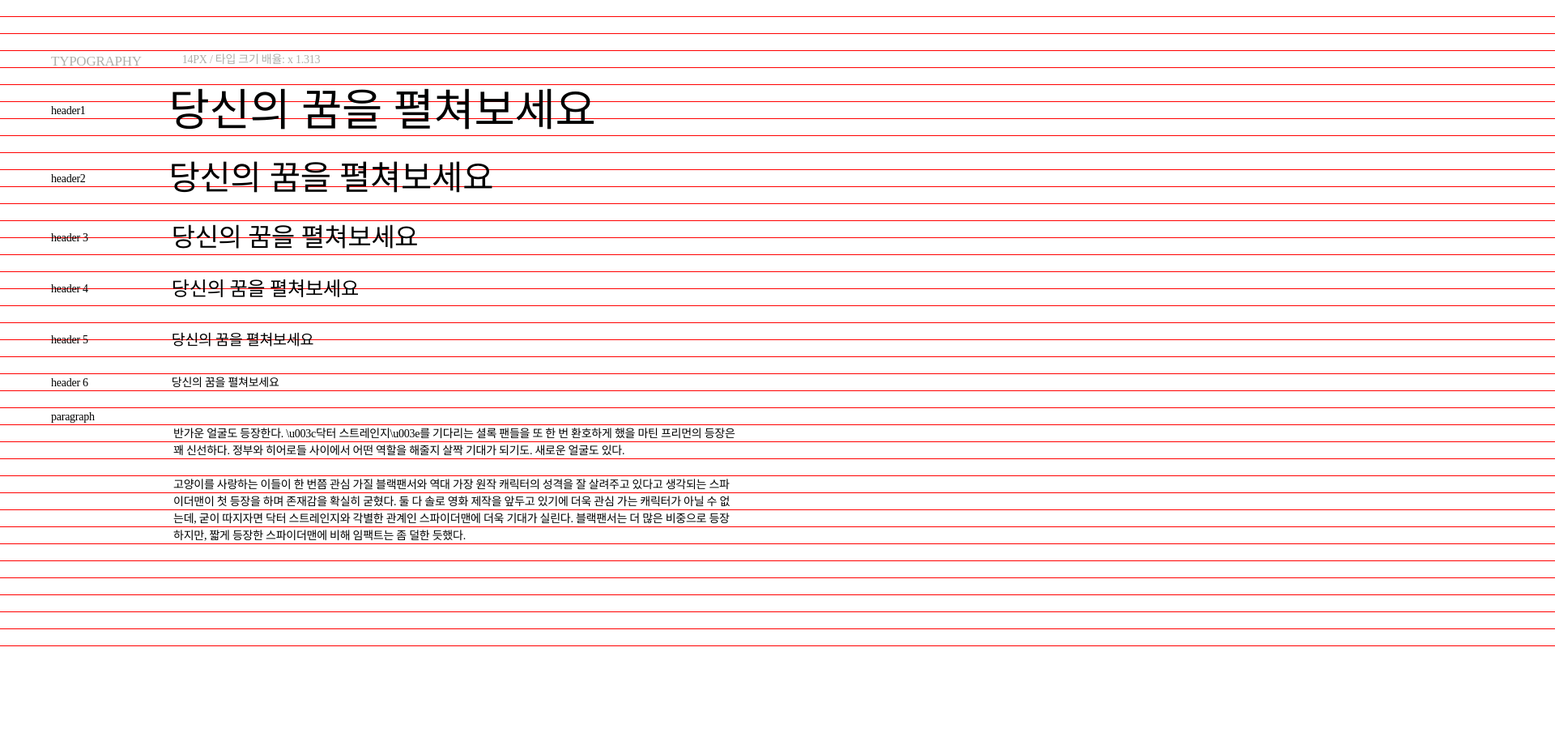
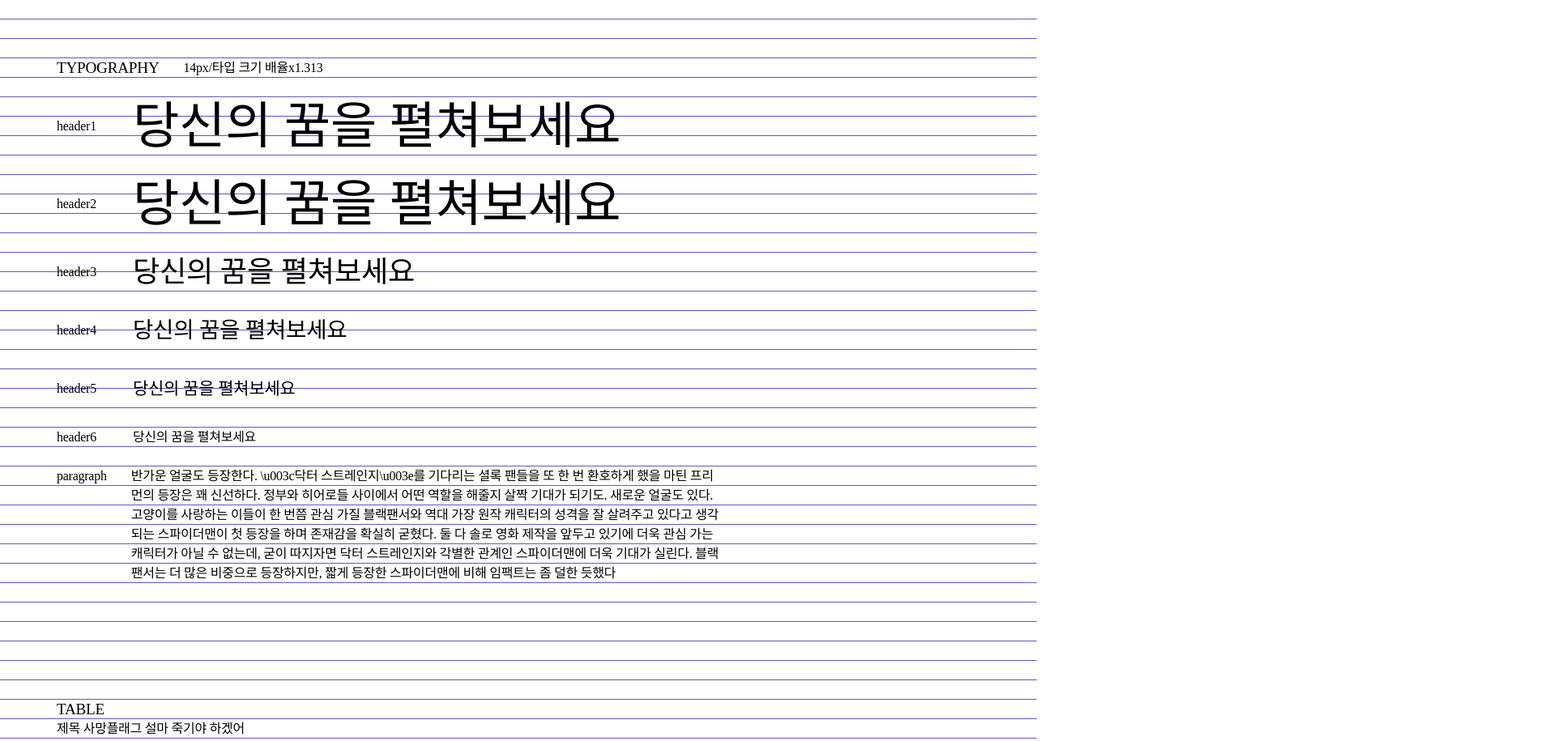
Before and after one commit to dajeong2/FDS_School, a plain HTML site: page 05-UI-kit/index.html in a window 1280 px wide. Shown: the top 915 px of the page at 81% size, 1920 px wide, since content can reach past the window. Before the commit the page ends 800 px from the top, so only its background shows below. Drawn offline with Linux system fonts and the light colour scheme; files that its build step writes are made by us from their sources.

Commit message:
ui-kit타입사이즈섹션완성

```diff
--- a/05-UI-kit/css/ui-kit.css
+++ b/05-UI-kit/css/ui-kit.css
@@ -1,83 +1,97 @@
 body * {
 	box-sizing: border-box;
 }
+body {
+	font-size: 1rem;
+	line-height: 1.5rem;
+	letter-spacing: -0.25px;
 
-body {
-	width: 1920px;
-	padding: 63px;
-	/*14px/24px*/
-	font-size: 14px;
-	line-height: 1.5;
-	letter-spacing: -0.25px;
-    background-image: linear-gradient(180deg, transparent 95%, red 95%);
-    background-size: 1px 21px;
 }
 
-/*타이포 크기 설정*/
-h1,h2,h3,h4,h5,h6,p,span {
-	margin-bottom: 21px;
+body:hover {
+	background: linear-gradient(transparent 95%, #6F4FCD 95% );
+	background-size: 0.07rem 1.5rem;
 }
 
-h1,h2,h3 { font-weight: 400;  }
-h1 { font-size: 54.63px;}
-h2 { font-size: 41.61px; }
-h1,h2 { line-height: 63px; }
-h3 { font-size: 31.69px; }
-h4 { font-size: 24.1355px; }
-h5 { font-size: 18.382px; }
-h3,h4,h5 { line-height: 42px; }
 
-/*section*/
-section {
-	width: 960px;
-	 }
+/*타입사이즈 설정*/
+h1, h2, h3, h4, h5, h6 { margin-bottom: 1.5rem; }
 
-.typograohy div.header {
+h6{
+	/* 1*1.313 */
+	font-size: 1rem;
+	line-height: 1.5rem;
+}
+h5{
+	/* 1.31*1.313 */
+	font-size: 1.313rem;
+	line-height: 3rem;
+}
+h4{
+	font-size: 1.7239rem;
+	line-height: 3rem;
+}
+h3{
+	font-size: 2.2635rem;
+	line-height: 3rem;
+}
+h2 {
+	font-size: 3.9023rem;
+	line-height: 4.5rem;
+}
+h1 {
+	font-size: 3.9023rem;
+	line-height: 4.5rem;
+}
 
-	width: 960px;
+/*
+타이포그래피
+*/
 
+[class$="-section"]{
+	width: 980px;
+	padding: 4.5rem 70px;
 }
-.typography .header .header-cap {
-	float: left;
-	margin: 0;
-	font-size: 17px;
-	color: #AFB0AB;
+
+/*타이포그래피 전체 영역 범위*/
+/*.typography-section {
+
+}*/
+
+/*타이포그래피 헤더 */
+.typography-section .header {
+	width: 980px;
+	margin-bottom: 1.5rem;
+}
+
+.title {
+	float:left;
+	margin-right: 30px;
+	font-size:1.2rem;
 	text-transform: uppercase;
 }
-.typography .header .set {
-	margin-left: 50px;
+.title, .t-size {
 	float: left;
-	color: #AFB0AB;
-}
-.typography .guide {
-	width: 960px;
 }
 
-/*타이포이름포지션속성의 부모요소*/
-.typography .guide .typo-list {
-	/*position: relative;*/
+/*t-size 여백조정*/
+.t-size {
+	/*float: left;*/
+	margin-right: 45px;
 }
-.typography .guide .name {
-	/*position: absolute;
-	top: translate();*/
-	margin: 0;
-	float: left;
+.t-size.l-10 {
+	margin-right: 30px;
+}
+.ro-3 { line-height: 4.5rem }
+.ro-2 { line-height: 3rem }
 
-}
-.typography .guide .name.l3 {
-	line-height: 63px;
-}
+/*마지막 문단은!*/
+ .wrap-paragraph {
+ 	float: left;
+ 	width: 730px;
+ }
 
-.typography .guide .name.l2 {
-	line-height: 42px;
-}
-.typography .guide .dec {
-	float: left;
-	margin-left: 103px;
+ /*테이블*/
 
-}
-.typography .guide .dec.right {
-	padding-right: 110px;
-	/*야매다롱,,, 어케 맞추는지몰겠당..*/
-	margin-left: 48px;
-}
+
+.
--- a/05-UI-kit/index.html
+++ b/05-UI-kit/index.html
@@ -3,67 +3,94 @@
 <head>
 	<meta charset="UTF-8">
 	<title>UI-kit</title>
-	<link rel="stylesheet" href="../Resources/reset.css">
+	<link rel="stylesheet" href="../Resources/initalize/reset.css">
 	<link rel="stylesheet" href="../Resources/common.css">
+	<link rel="stylesheet" href="../Resources/">
 	<link rel="stylesheet" href="css/ui-kit.css">
 </head>
 <body>
-	<section class="typography">
-		<div class="header clearfix">
-			<p class="header-cap">typography</p>
-			<p class="set">14PX / 타입 크기 배율: x 1.313</p>
-		</div>
-		<div class="guide">
-			<ol>
-				<li class="typo-list clearfix">
-					<p class="name l3">header1</p>
-					<div class="dec"><h1>당신의 꿈을 펼쳐보세요</h1></div>
-
+	<section class="typography-section">
+		<section class="header clearfix">
+			<div class="title">typography</div>
+			<p class="set">14px/타입 크기 배율x1.313</p>
+		</section>
+		<section class="container">
+			<ul>
+				<li class="clearfix">
+					<div class="t-size ro-3">header1</div>
+					<h1 class="t-preview">당신의 꿈을 펼쳐보세요</h1>
 				</li>
-				<li class="typo-list clearfix">
-					<p class="name l3">header2</p>
-					<div class="dec">
-					<h2>당신의 꿈을 펼쳐보세요</h2>
+				<li class="clearfix">
+					<div class="t-size ro-3">header2</div>
+					<h2 class="t-preview">당신의 꿈을 펼쳐보세요</h2>
+				</li>
+				<li class="clearfix">
+					<div class="t-size ro-2">header3</div>
+					<h3 class="t-preview">당신의 꿈을 펼쳐보세요</h3>
+				</li>
+				<li class="clearfix">
+					<div class="t-size ro-2 ">header4</div>
+					<h4 class="t-preview">당신의 꿈을 펼쳐보세요</h4>
+				</li>
+				<li class="clearfix">
+					<div class="t-size ro-2">header5</div>
+					<h5 class="t-preview">당신의 꿈을 펼쳐보세요</h5>
+				</li>
+				<li class="clearfix">
+					<div class="t-size">header6</div>
+					<h6 class="t-preview">당신의 꿈을 펼쳐보세요</h6>
+				</li>
+				<li class="clearfix">
+					<div class="t-size l-10">paragraph</div>
+					<div class="wrap-paragraph">
+						<p class="p-preview">반가운 얼굴도 등장한다. \u003c닥터 스트레인지\u003e를 기다리는 셜록 팬들을 또 한 번 환호하게 했을 마틴 프리먼의 등장은 꽤 신선하다. 정부와 히어로들 사이에서 어떤 역할을 해줄지 살짝 기대가 되기도. 새로운 얼굴도 있다.</p>
+						<p class="p-preview">고양이를 사랑하는 이들이 한 번쯤 관심 가질 블랙팬서와 역대 가장 원작 캐릭터의 성격을 잘 살려주고 있다고 생각되는 스파이더맨이 첫 등장을 하며 존재감을 확실히 굳혔다. 둘 다 솔로 영화 제작을 앞두고 있기에 더욱 관심 가는 캐릭터가 아닐 수 없는데, 굳이 따지자면 닥터 스트레인지와 각별한 관계인 스파이더맨에 더욱 기대가 실린다. 블랙팬서는 더 많은 비중으로 등장하지만, 짧게 등장한 스파이더맨에 비해 임팩트는 좀 덜한 듯했다</p>
 					</div>
 				</li>
-				<li class="typo-list clearfix">
-					<p class="name l2">header 3</p>
-					<div class="dec">
-					<h3>당신의 꿈을 펼쳐보세요</h3>
-					</div>
-				</li>
-				<li class="typo-list clearfix">
-					<p class="name l2">header 4</p>
-					<div class="dec">
-					<h4>당신의 꿈을 펼쳐보세요</h4>
-					</div>
-				</li>
-				<li class="typo-list clearfix">
-					<p class="name l2">header 5</p>
-					<div class="dec">
-					<h5>당신의 꿈을 펼쳐보세요</h5>
-					</div>
-				</li>
-				<li class="typo-list clearfix">
-					<p class="name">header 6</p>
-					<div class="dec">
-					<h6>당신의 꿈을 펼쳐보세요</h6>
-					</div>
-				</li>
-				<li class="typo-list clearfix">
-					<p class="name">paragraph</p>
-					<div class="dec clearfix">
-					<p class="dec right">반가운 얼굴도 등장한다. \u003c닥터 스트레인지\u003e를 기다리는 셜록 팬들을 또 한 번 환호하게 했을 마틴 프리먼의 등장은 꽤 신선하다. 정부와 히어로들 사이에서 어떤 역할을 해줄지 살짝 기대가 되기도. 새로운 얼굴도 있다.</<p>
-					<p class="dec right">고양이를 사랑하는 이들이 한 번쯤 관심 가질 블랙팬서와 역대 가장 원작 캐릭터의 성격을 잘 살려주고 있다고 생각되는 스파이더맨이 첫 등장을 하며 존재감을 확실히 굳혔다. 둘 다 솔로 영화 제작을 앞두고 있기에 더욱 관심 가는 캐릭터가 아닐 수 없는데, 굳이 따지자면 닥터 스트레인지와 각별한 관계인 스파이더맨에 더욱 기대가 실린다. 블랙팬서는 더 많은 비중으로 등장하지만, 짧게 등장한 스파이더맨에 비해 임팩트는 좀 덜한 듯했다.
-					</p>
-					</div>
-				</li>
-			</ol>
-		</div>
+			</ul>
+		</section>
 	</section>
-	<section class="color"></section>
-	<section class="table"></section>
-	<section class="list"></section>
-	<section class="component"></section>
+	<section class="table-section">
+		<section class="header clearfix">
+			<div class="title">table</div>
+		</section>
+		<section class="container">
+		<th>제목
+			<tr>사망플래그</tr>
+			<td>설마 죽기야 하겠어</td>
+			<td></td>
+			<td></td>
+			<td></td>
+		</th>
+		<th>
+			<td></td>
+			<td></td>
+			<td></td>
+			<td></td>
+			<td></td>
+		</th>
+		<th>
+			<td></td>
+			<td></td>
+			<td></td>
+			<td></td>
+			<td></td>
+		</th>
+		<th>
+			<td></td>
+			<td></td>
+			<td></td>
+			<td></td>
+			<td></td>
+		</th>
+		<th>
+			<td></td>
+			<td></td>
+			<td></td>
+			<td></td>
+			<td></td>
+		</th>
+		</section>
+
 </body>
 </html>
```
